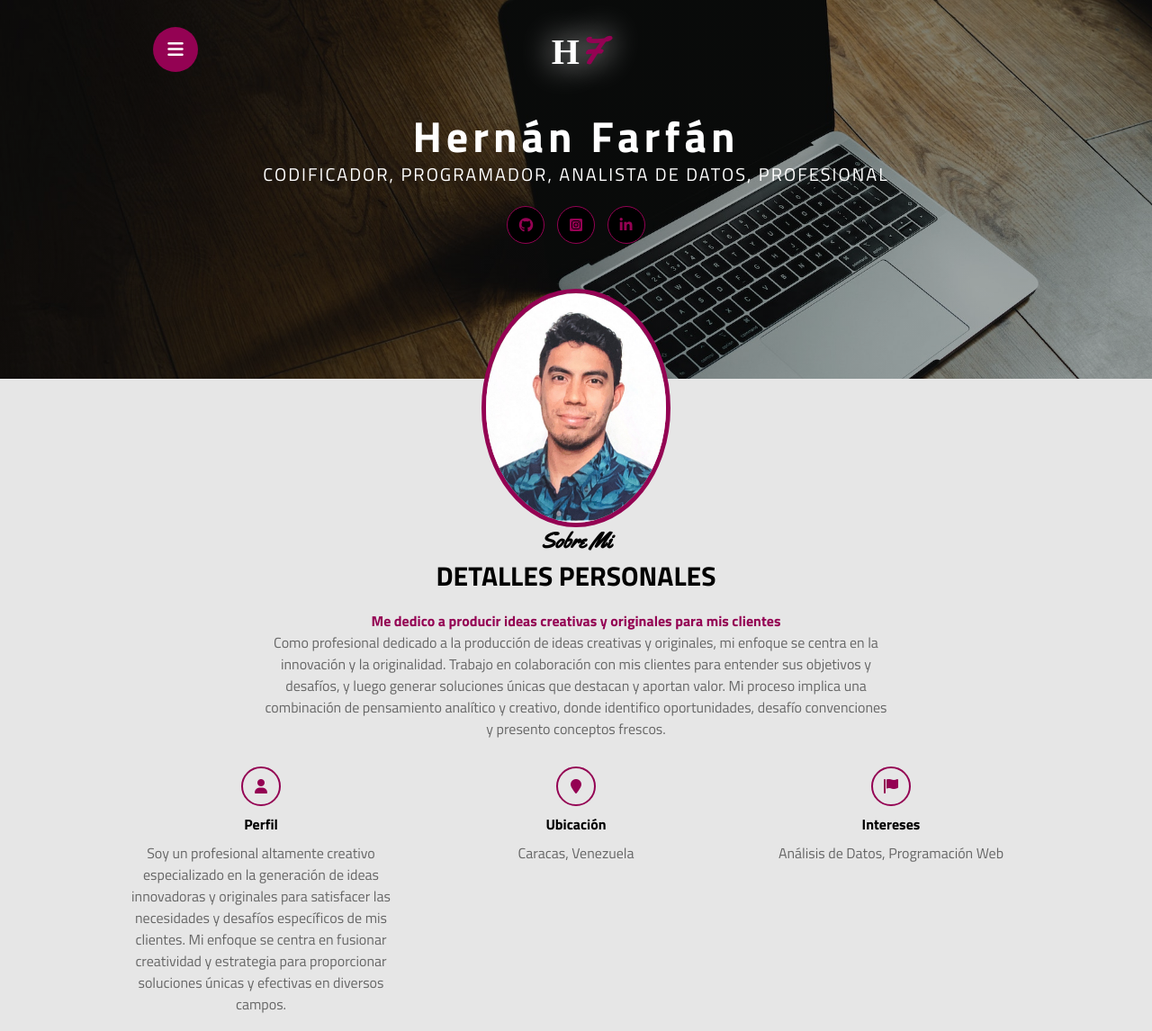
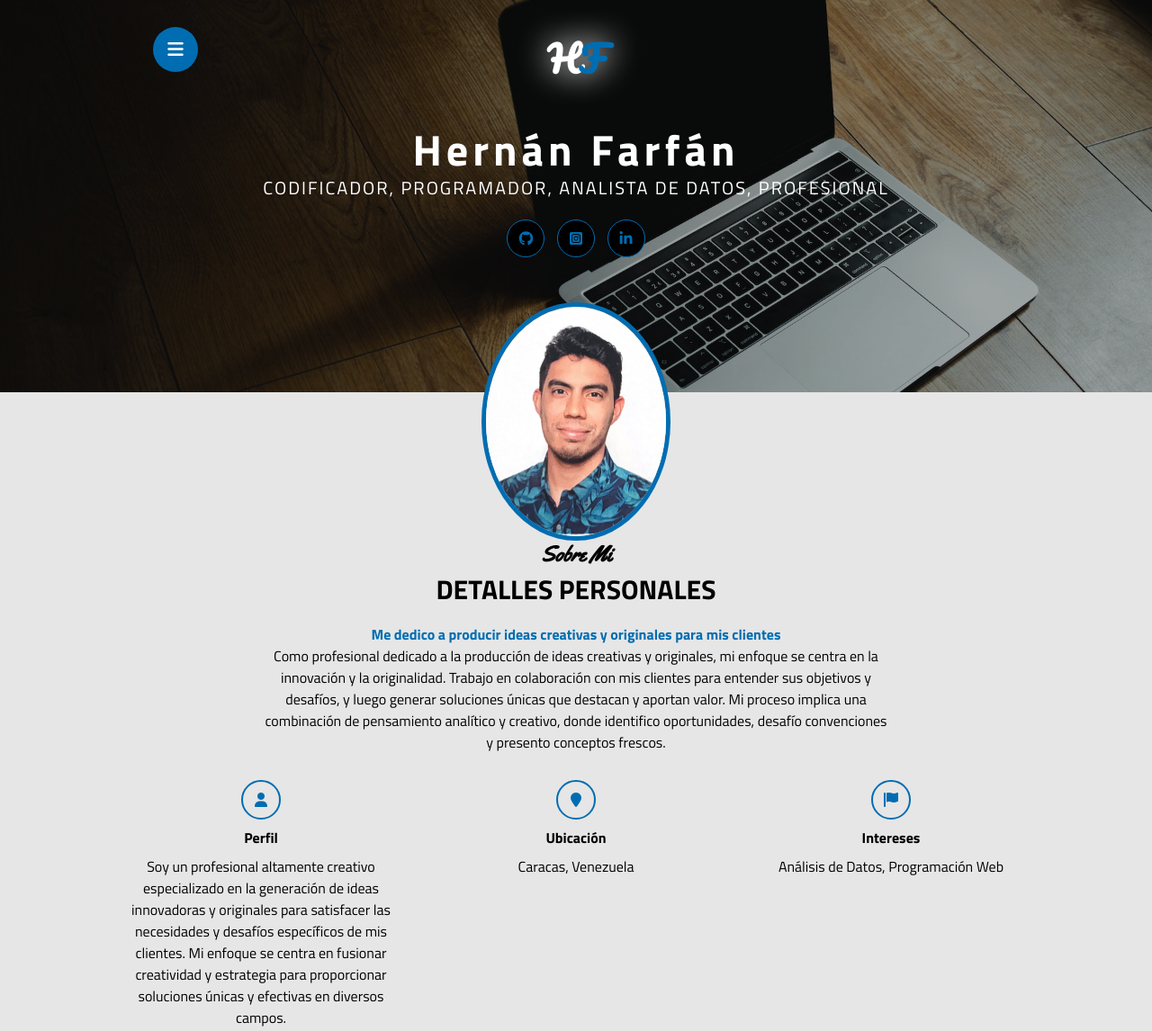
Before and after one commit to The-Sasquatch/Porfolio, a plain HTML site: page index.html in a window 1280 px wide. Shown: the top 1146 px of the page at 90% size. Drawn offline with Linux system fonts and the light colour scheme.

Commit message:
Cambio de tipo de letra, color y numero de telefono

```diff
--- a/css/style.css
+++ b/css/style.css
@@ -1,5 +1,6 @@
 /* importamos las fuentes */
 @import url('https://fonts.googleapis.com/css2?family=Titillium+Web:wght@200;300;400;600;700&family=Yellowtail&display=swap');
+@import url('https://fonts.googleapis.com/css2?family=Pacifico&display=swap');
 *{
     font-family: "Titillium Web";
     margin: 0;
@@ -30,7 +31,7 @@ html{
 .inicio .contenido-seccion header nav{
     position: fixed;
     margin-left: 60px;
-    background-color: #940253;
+    background-color: #006db2;
     padding: 15px;
     border-radius: 10px;
     text-align: left;
@@ -48,16 +49,17 @@ html{
 .inicio .contenido-seccion header .logo{
     font-weight: bold;
     font-size: 2.5rem;
-    font-family: "Rubik Doodle Shadow";
+    font-family: "Pacifico";
     text-shadow: 0 0 35px #fff;
 }
 .inicio .contenido-seccion header .logo .color{
-    color: #940253;
-    font-family: "Yellowtail";
+    /* 940253, 006db2 */
+    color: #006db2;
+    font-family: "Pacifico";
 }
 .inicio .contenido-seccion header .nav-bar{
     position: fixed;
-    background-color: #940253;
+    background-color: #006db2;
     font-size: 20px;
     width: 50px;
     height: 50px;
@@ -89,8 +91,8 @@ html{
     display: inline-block;
     text-decoration: none;
     background-color: #000;
-    color: #940253;
-    border: 1px solid #940253;
+    color: #006db2;
+    border: 1px solid #006db2;
     border-radius: 50%;
     width: 40px;
     height: 40px;
@@ -100,7 +102,7 @@ html{
 }
 .inicio .contenido-seccion .info .redes a:hover{
     color: #fff;
-    background-color: #940253;
+    background-color: #006db2;
     box-shadow: 0 0 20px #fff;
 }
 .inicio .contenido-seccion .foto{
@@ -109,7 +111,7 @@ html{
 .inicio .contenido-seccion .foto img{
     max-width: 200px;
     border-radius: 50%;
-    border: 5px solid #940253;
+    border: 5px solid #006db2;
     position: absolute;
     left: 50%;
     top: -100px;
@@ -136,14 +138,14 @@ html{
     font-size: 30px;
 }
 .sobremi .contenido-seccion .especial{
-    color: #940253;
+    color: #006db2;
     font-weight: bold;
     margin-top: 15px;
 }
 .sobremi .contenido-seccion p{
     max-width: 700px;
     margin: auto;
-    color: #666;
+    color: #000000;
 }
 .sobremi .contenido-seccion .fila{
     display: flex;
@@ -154,11 +156,11 @@ html{
     width: 30%;
 }
 .sobremi .contenido-seccion .fila .col i{
-    color: #940253;
+    color: #006db2;
     display: inline-block;
     width: 40px;
     height: 40px;
-    border: 2px solid #940253;
+    border: 2px solid #006db2;
     line-height: 40px;
     border-radius: 50%;
 }
@@ -202,7 +204,7 @@ html{
 }
 .habilidades .contenido-seccion .barra{
     display: flex;
-    border: 1px solid #940253;
+    border: 1px solid #006db2;
     padding: 2px;
     border-radius: 3px;
     margin-right: 10px;
@@ -239,9 +241,9 @@ html{
 }
 .resumen .contenido-seccion .info .col .titulo{
     display: inline-block;
-    color: #940253;
+    color: #006db2;
     font-weight: bold;
-    border: 2px solid #940253;
+    border: 2px solid #006db2;
     padding: 10px;
 
 }
@@ -265,7 +267,7 @@ html{
 }
 .resumen .contenido-seccion .info .col table .promedio{
     display: block;
-    color: #940253;
+    color: #006db2;
     margin-top: 10px;
     font-weight: bold;
 }
@@ -297,7 +299,7 @@ html{
     margin-top: 50px;
 }
 .contacto .contenido-seccion .fila .col h2{
-    color: #940253;
+    color: #006db2;
 }
 /* SECCION RESPONSIVE */
 @media screen and (max-width:800px){
--- a/index.html
+++ b/index.html
@@ -198,7 +198,7 @@
                     <h2>
                         <i class="fa-solid fa-phone"></i> Teléfono
                     </h2>
-                    <span class="info-contacto">58 - 4123065150</span>
+                    <span class="info-contacto">+58 412-306.51.50</span>
                 </div>
                 <div class="col">
                     <h2>
```
